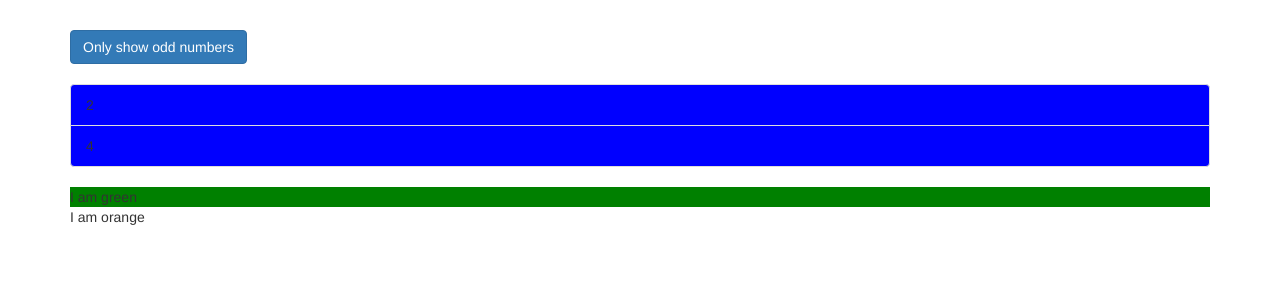
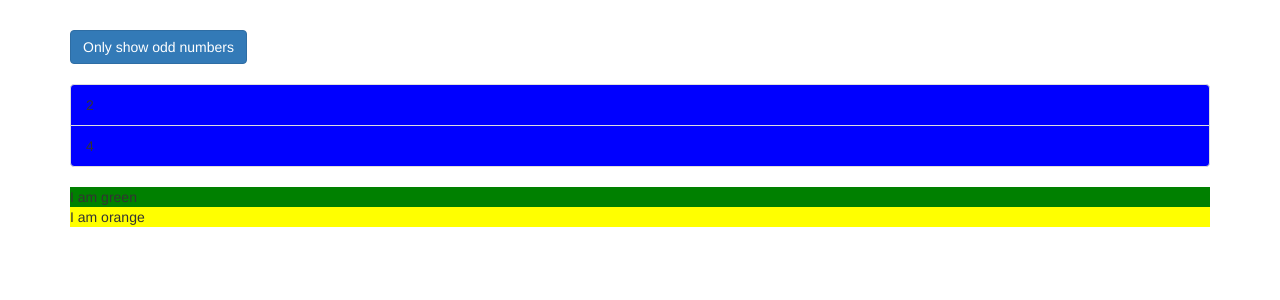
Before and after one commit to jennynicoleaustin/angular-udemy, an Angular app in the folder S7Directives/: page / in a window 1280 px wide. Shown: the top 300 px of the page. Built offline with nearby package versions, Linux system fonts and the light colour scheme.

Commit message:
Section 7: Directives -> V 98 Binding to directive Properties

```diff
--- a/S7Directives/src/app/app.component.html
+++ b/S7Directives/src/app/app.component.html
@@ -29,7 +29,11 @@
       </ul>
 
       <div appHighlight>I am green</div>
-      <div appBetterHighlight>I am orange</div>
+      <div appBetterHighlight
+           defaultColor='yellow'
+           [highlightColor]="'purple'"
+      >I am orange
+      </div>
 
       <ng-template [ngIf]="onlyOdd">
         <p>Only odd</p>
--- a/S7Directives/src/app/directive/better-highlight.directive.ts
+++ b/S7Directives/src/app/directive/better-highlight.directive.ts
@@ -1,36 +1,41 @@
-import {Directive, ElementRef, HostBinding, HostListener, OnInit, Renderer2} from '@angular/core';
+import {Directive, ElementRef, HostBinding, HostListener, Input, OnInit, Renderer2} from '@angular/core';
 
 @Directive({
   selector: '[appBetterHighlight]'
 })
 export class BetterHighlightDirective implements OnInit {
+  @Input() defaultColor: string = 'transparent'
+  @Input() highlightColor: string = 'orange'
   // on the element where this directive is used, access the style.background property
-  @HostBinding('style.backgroundColor') backgroundColor:string = 'transparent';
+  @HostBinding('style.backgroundColor') backgroundColor: string = 'transparent';
 
   // You will need an element ref as well as the renderer
-  constructor(private elementRef: ElementRef, private renderer:Renderer2) { }
+  constructor(private elementRef: ElementRef, private renderer: Renderer2) {
+  }
 
   // you need to access the nativeElement not just the outer element
 
   // Renderer.setStyle takes in the element ref and the style and value for the style
   ngOnInit() {
     // this.renderer.setStyle(this.elementRef.nativeElement, 'background-color', 'orange');
+  //   example using inputs
+    this.backgroundColor = this.defaultColor;
   }
 
   // Reactive Directive - reacting to events
-  @HostListener('mouseenter') mouseOver(eventData:Event) {
+  @HostListener('mouseenter') mouseOver(eventData: Event) {
     // Without use of HostBinding
     // this.renderer.setStyle(this.elementRef.nativeElement, 'background-color', 'orange');
-  //   HostBinding example
-    this.backgroundColor = 'orange'
+    //   HostBinding example
+    this.backgroundColor = this.highlightColor;
   }
-  @HostListener('mouseleave') mouseLeave(eventData:Event) {
+
+  @HostListener('mouseleave') mouseLeave(eventData: Event) {
     // Without use of HostBinding
     // this.renderer.setStyle(this.elementRef.nativeElement, 'background-color', 'transparent');
-  //   HostBinding example
-    this.backgroundColor = 'transparent';
+    //   HostBinding example
+    this.backgroundColor = this.defaultColor;
   }
 
 
-
 }
```
